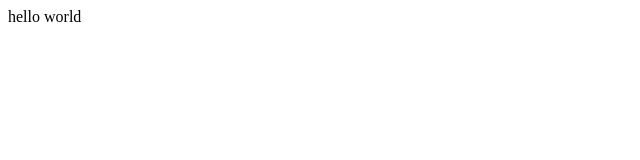
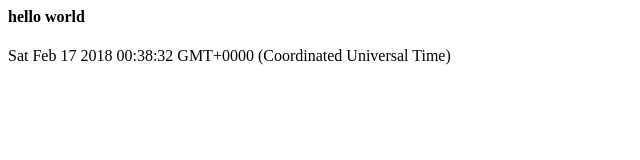
Before and after one commit to bnookala/vscode-hello-world, a website: page src/html/index.html in a window 1280 px wide. Shown: the whole page, without its empty margins (0-640 px from the left). Drawn offline with Linux system fonts and the light colour scheme.

Commit message:
Add dynamic time

```diff
--- a/src/html/index.html
+++ b/src/html/index.html
@@ -1,5 +1,17 @@
 <html>
     <body>
-        hello world
+        <h4>hello world</h4>
+        <p id="content"></p>
     </body>
+
+    <script>
+        window.setInterval(
+            function () {
+                let date = new Date();
+                let time = date.toString()
+                document.querySelector("p#content").innerText = time;
+            },
+            1000
+        );
+    </script>
 </html>
```
Also changed, not shown: src/extension.ts (+7 -2 lines), README.md, out/extension.js, out/html/index.html, 1 other file.
